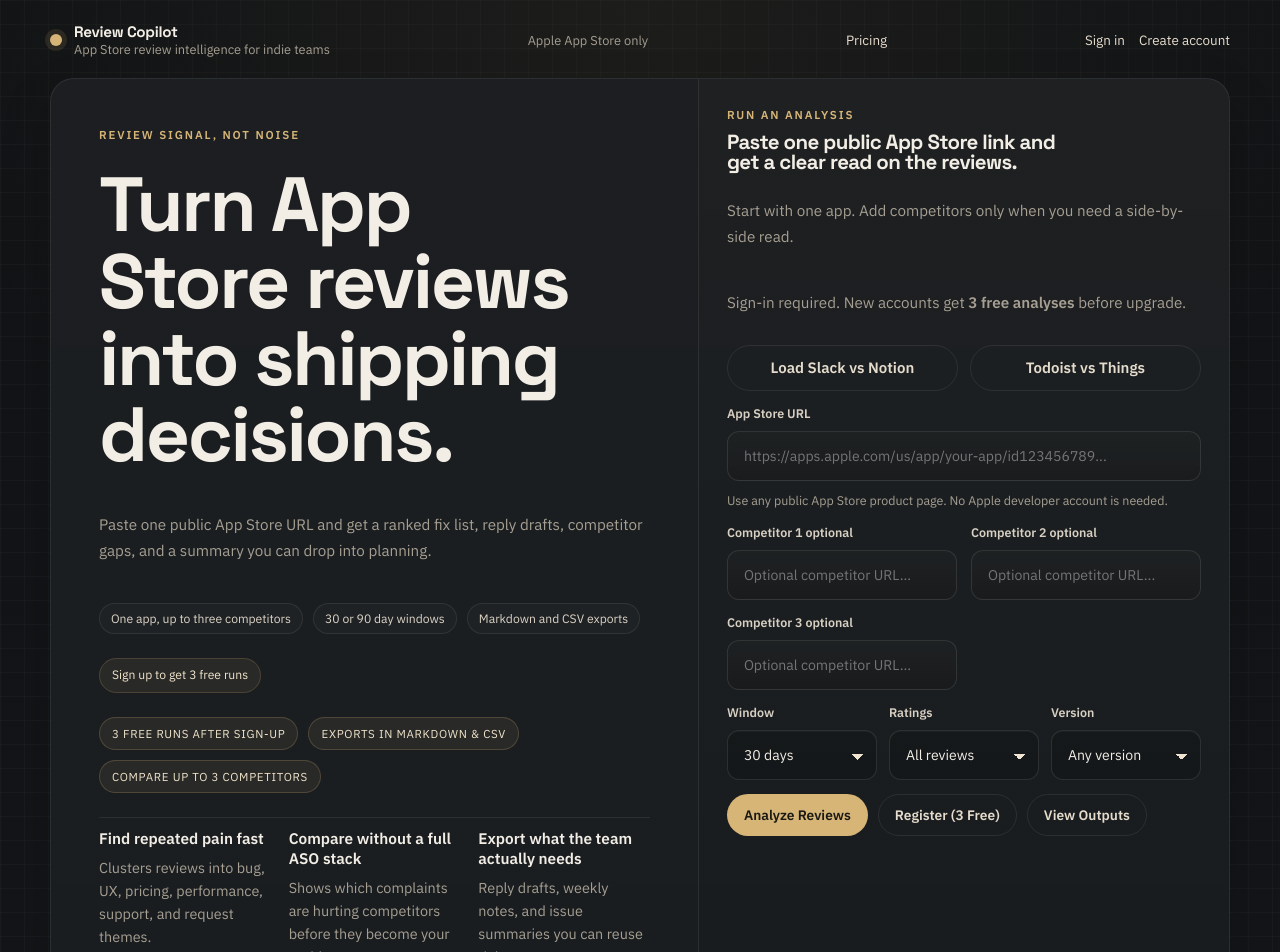
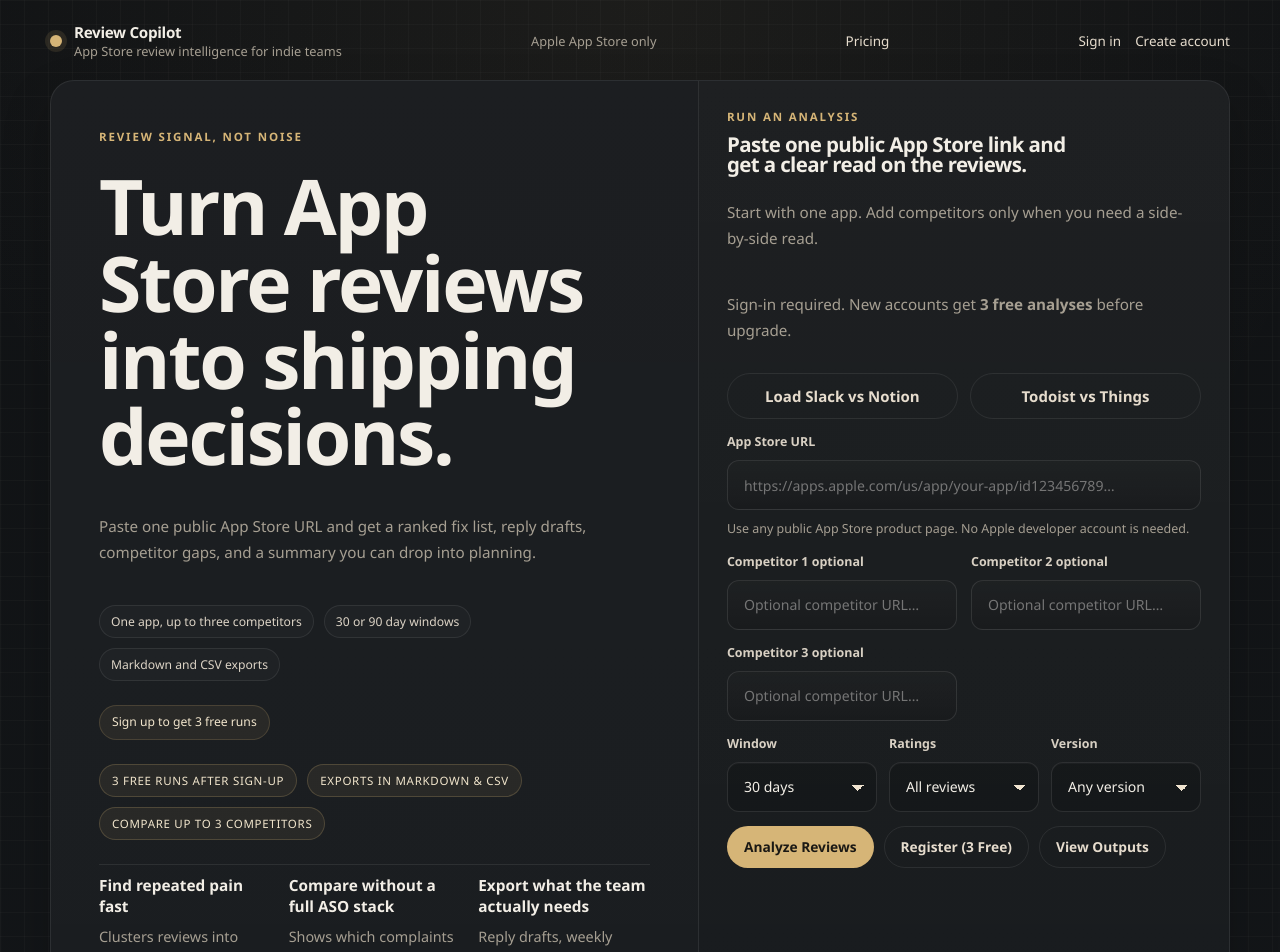
Before and after one commit to dEdwardy/review-intelligence, a Next.js app: page / in a window 1280 px wide. Shown: the top 952 px of the page. Built offline with nearby package versions, Linux system fonts and the light colour scheme; no server answers.

Commit message:
fix: improve auth confirmation flow

```diff
--- a/app/api/paypal/capture-order/route.js
+++ /dev/null
@@ -1,11 +0,0 @@
-import { NextResponse } from 'next/server';
-
-export async function POST() {
-  return NextResponse.json(
-    {
-      error: 'PayPal capture is deprecated for this project. Use the Paddle one-time checkout.',
-      code: 'payment_provider_disabled',
-    },
-    { status: 410 }
-  );
-}
--- a/app/api/paypal/create-order/route.js
+++ /dev/null
@@ -1,11 +0,0 @@
-import { NextResponse } from 'next/server';
-
-export async function POST() {
-  return NextResponse.json(
-    {
-      error: 'PayPal checkout is deprecated for this project. Use the Paddle one-time checkout.',
-      code: 'payment_provider_disabled',
-    },
-    { status: 410 }
-  );
-}
--- a/app/globals.css
+++ b/app/globals.css
@@ -18,6 +18,8 @@
   --radius-md: 16px;
   --radius-sm: 10px;
   --max: 1180px;
+  --font-display: 'Avenir Next', 'Segoe UI', 'Helvetica Neue', system-ui, -apple-system, sans-serif;
+  --font-body: 'Aptos', 'Segoe UI', 'Helvetica Neue', system-ui, -apple-system, sans-serif;
 }
 
 * {
@@ -823,19 +825,6 @@ button.text-link {
 
 .pricing-list li + li {
   margin-top: 8px;
-}
-
-.paypal-box {
-  display: grid;
-  gap: 14px;
-}
-
-.paypal-box__account {
-  line-height: 1.6;
-}
-
-.paypal-box__account {
-  line-height: 1.6;
 }
 
 .auth-actions {
--- a/app/layout.jsx
+++ b/app/layout.jsx
@@ -1,18 +1,5 @@
-import { IBM_Plex_Sans, Space_Grotesk } from 'next/font/google';
 import SiteFooter from '../components/site-footer.jsx';
 import './globals.css';
-
-const display = Space_Grotesk({
-  subsets: ['latin'],
-  weight: ['400', '500', '700'],
-  variable: '--font-display',
-});
-
-const body = IBM_Plex_Sans({
-  subsets: ['latin'],
-  weight: ['400', '500', '600'],
-  variable: '--font-body',
-});
 
 export const metadata = {
   title: 'Review Copilot',
@@ -21,7 +8,7 @@ export const metadata = {
 
 export default function RootLayout({ children }) {
   return (
-    <html lang="en" className={`${display.variable} ${body.variable}`}>
+    <html lang="en">
       <body>
         {children}
         <SiteFooter />
--- a/components/paddle-checkout-button.jsx
+++ b/components/paddle-checkout-button.jsx
@@ -92,7 +92,7 @@ export default function PaddleCheckoutButton({ config, viewer, checkoutReady })
             disabled={busy}
             aria-busy={busy}
           >
-            {busy ? 'Opening checkout...' : 'Unlock Pro - $9'}
+            {busy ? 'Opening checkout…' : 'Unlock Pro - $9'}
           </button>
         ) : checkoutReady ? (
           <a
--- a/components/paypal-checkout.jsx
+++ /dev/null
@@ -1,5 +0,0 @@
-'use client';
-
-export default function PayPalCheckout() {
-  return null;
-}
--- a/components/review-copilot-client.jsx
+++ b/components/review-copilot-client.jsx
@@ -97,7 +97,7 @@ export default function ReviewCopilotClient() {
             aria-busy={presetBusy === preset.label}
             onClick={() => loadPreset(preset)}
           >
-            {presetBusy === preset.label ? 'Loading...' : preset.label}
+            {presetBusy === preset.label ? 'Loading…' : preset.label}
           </button>
         ))}
       </div>
@@ -112,7 +112,7 @@ export default function ReviewCopilotClient() {
           autoComplete="off"
           value={appUrl}
           onChange={(event) => setAppUrl(event.target.value)}
-          placeholder="https://apps.apple.com/us/app/your-app/id123456789..."
+          placeholder="https://apps.apple.com/us/app/your-app/id123456789…"
           required
         />
         <div className="field__hint">
@@ -137,7 +137,7 @@ export default function ReviewCopilotClient() {
             autoComplete="off"
             value={competitor1}
             onChange={(event) => setCompetitor1(event.target.value)}
-            placeholder="Optional competitor URL..."
+            placeholder="Optional competitor URL…"
           />
         </div>
         <div className="field">
@@ -150,7 +150,7 @@ export default function ReviewCopilotClient() {
             autoComplete="off"
             value={competitor2}
             onChange={(event) => setCompetitor2(event.target.value)}
-            placeholder="Optional competitor URL..."
+            placeholder="Optional competitor URL…"
           />
         </div>
       </div>
@@ -168,7 +168,7 @@ export default function ReviewCopilotClient() {
             autoComplete="off"
             value={competitor3}
             onChange={(event) => setCompetitor3(event.target.value)}
-            placeholder="Optional competitor URL..."
+            placeholder="Optional competitor URL…"
           />
         </div>
       </div>
@@ -217,9 +217,9 @@ export default function ReviewCopilotClient() {
 
       <div className="actions" aria-busy={isPending}>
         <button className="button button--primary" type="submit" disabled={isPending}>
-          {isPending ? 'Reading App Store reviews...' : 'Analyze Reviews'}
+          {isPending ? 'Reading App Store reviews…' : 'Analyze Reviews'}
         </button>
-        <Link className="button button--ghost" href="/auth?next=/analysis&mode=signup">
+        <Link className="button button--ghost" href="/auth?next=/%23analyze&mode=signup">
           Register (3 Free)
         </Link>
         <a className="button button--ghost" href="#workflow">
--- a/lib/app-config.js
+++ b/lib/app-config.js
@@ -1,5 +1,4 @@
 const DEFAULT_PROJECT_DISPLAY_NAME = 'Review Copilot';
-const DEFAULT_SITE_URL = 'http://localhost:3000';
 
 export function getProjectDisplayName() {
   return process.env.RC_PROJECT_DISPLAY_NAME?.trim() || DEFAULT_PROJECT_DISPLAY_NAME;
@@ -8,7 +7,3 @@ export function getProjectDisplayName() {
 export function getStoragePrefix() {
   return 'review-copilot';
 }
-
-export function getSiteUrl() {
-  return process.env.NEXT_PUBLIC_SITE_URL?.trim() || DEFAULT_SITE_URL;
-}
```
Also changed, not shown: app/billing/success/page.jsx (+3 -4 lines), app/refund/page.jsx (+4 -4 lines), components/auth-form.jsx (+21 -7 lines), lib/payments/paypal.js (deleted, +0 -33 lines), 1 other file (tests, documents, lock files or other folders).
